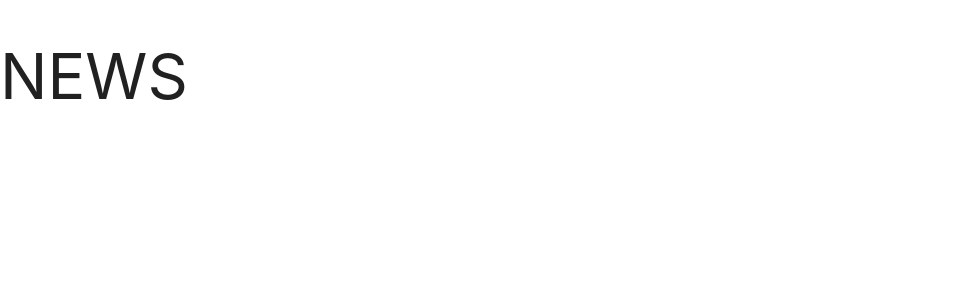
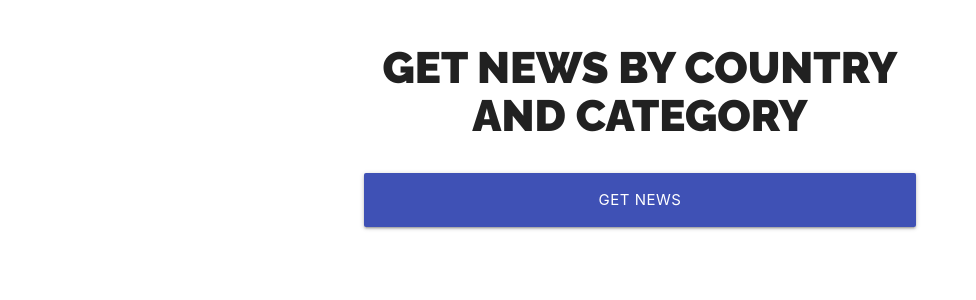
Before and after one commit to neduardoaguirre/news-app-react, a React (Create React App) app: page / in a window 1280 px wide. Shown: the top 300 px of the page, without its empty margins (0-976 px from the left). Built offline with nearby package versions, Linux system fonts and the light colour scheme.

Commit message:
Create components & form styles

```diff
--- a/src/App.js
+++ b/src/App.js
@@ -1,10 +1,13 @@
-import React from 'react';
+import React, { Fragment } from 'react';
+import Form from './components/Form';
 
 function App() {
   return (
-    <div>
-      <h1>NEWS</h1>
-    </div>
+    <Fragment>
+      <div className="container white">
+        <Form />
+      </div>
+    </Fragment>
   );
 }
 
--- /dev/null
+++ b/src/components/Form.js
@@ -0,0 +1,23 @@
+import React from 'react';
+import styles from './Form.module.css';
+
+const Form = () => {
+  return (
+    <div className={`${styles.search} row`}>
+      <div className="col s12 m8 offset-m2">
+        <form>
+          <h3 className={styles.heading}>Get news by country and category</h3>
+          <div className="input-field col s12">
+            <input
+              type="submit"
+              className={`btn-large indigo ${styles.btn_block}`}
+              value="Get news"
+            />
+          </div>
+        </form>
+      </div>
+    </div>
+  );
+};
+
+export default Form;
--- /dev/null
+++ b/src/components/Form.module.css
@@ -0,0 +1,17 @@
+.heading {
+  font-family: 'raleway', sans-serif;
+  font-weight: 900;
+  font-style: 2rem;
+  text-transform: uppercase;
+  text-align: center;
+}
+
+.search {
+  margin-top: 1rem;
+  margin-bottom: 2rem;
+  text-align: left;
+}
+
+.btn_block {
+  width: 100%;
+}
```
Also changed, not shown: src/components/Article.js (added, +7 -0 lines), src/components/NewsListing.js (added, +7 -0 lines).
